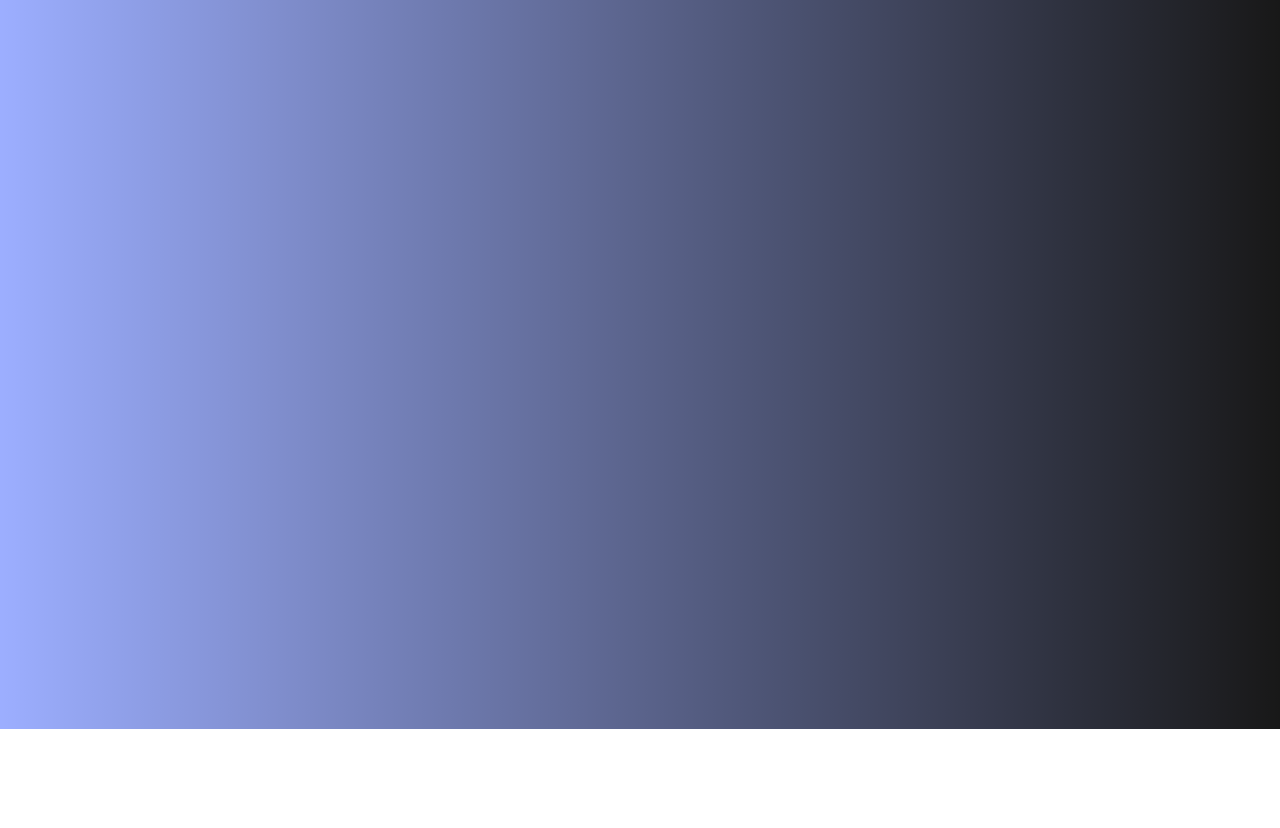
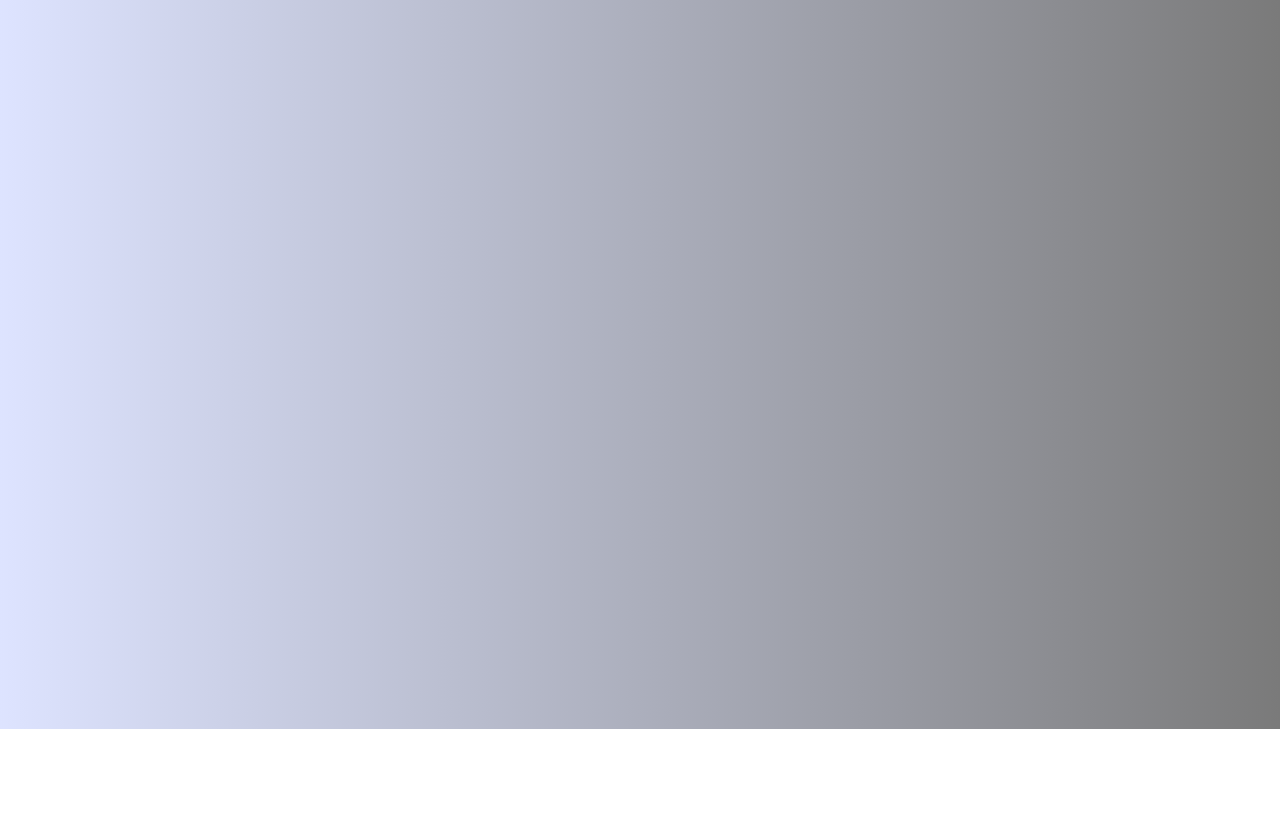
Before and after one commit to Carlos-Daniel-Dantas/site-criado-html-css, a website: page index.html in a window 1280 px wide. Shown: the part 71-899 px from the top of the page. Before the commit the page ends 800 px from the top, so only its background shows below. Drawn offline with Linux system fonts and the light colour scheme.

```diff
--- a/src/styles/global.css
+++ b/src/styles/global.css
@@ -4,9 +4,27 @@
 @import url(./footer.css);
 @import url(./cards.css);
 
-.content-nosso-time{
+/*Efeito suave de transição entrea as páginas*/
+html{
+    scroll-behavior: smooth;
+}
+
+.content-nosso-time, .content-cursos, .content-faq, .content-contato{
+    width: 100%;
+    height: 100vh;
+    font-size: 40px;
+    color: #fff;
 
 }
+
+.content-nosso-time{
+    background: linear-gradient(to right, rgba(107, 134, 255, 0.226), rgba(0, 0, 0, 0.521));
+    display: flex;
+    justify-content: space-evenly;
+    align-items: center;
+
+}
+
 .content-cursos{
 
 }
@@ -17,20 +35,6 @@
 
 }
 
+.content-cursos{
 
-
-
-
-
-.main-content {
-    width: 100%;
-    height: 200vh;
-    background-color: rgb(0, 0, 0);
 }
-
-.whatsapp-button{
-    width: 100%;
-    height: 100vh;
-    background-color: rgb(114, 114, 114);
-    background: linear-gradient(to right, rgba(0, 47, 255, 0.39), rgba(0, 0, 0, 0.904));
-}
```
Also changed, not shown: index.html (+2 -1 lines).
